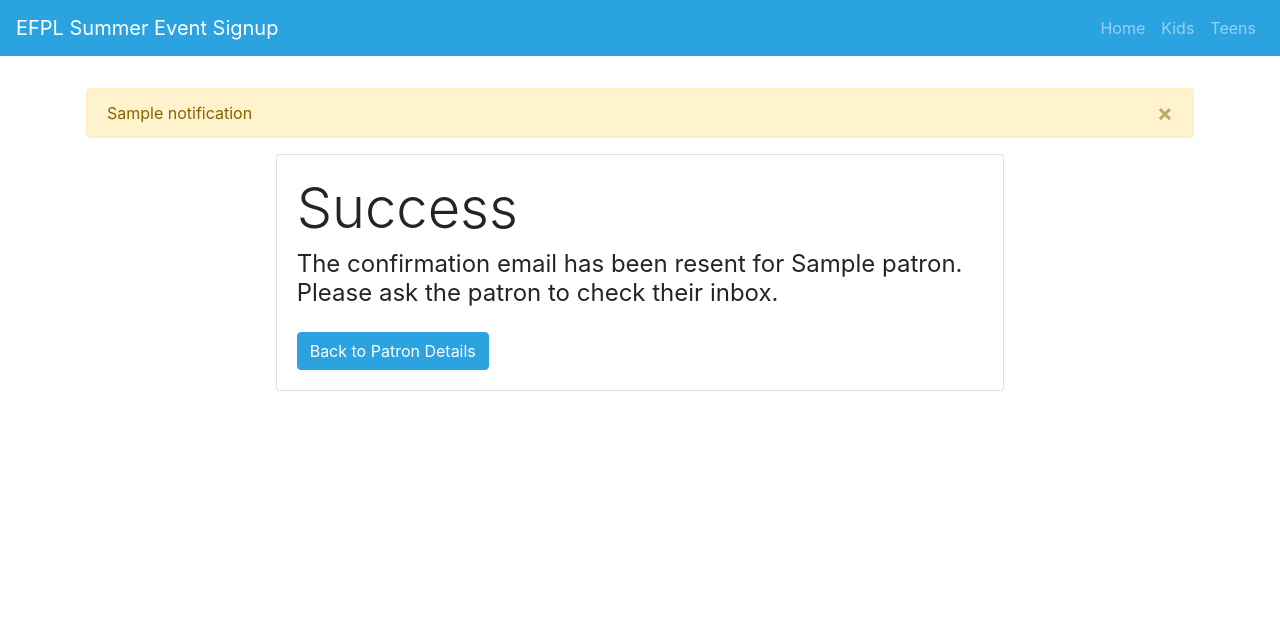
After one commit to joseph-turk/summerreading, a Django app: template app/templates/patrons/confirmation_resent.html in a window 1280 px wide. The commit adds this page. Shown: the top 631 px of the page. Run offline with Django 3.2, Linux system fonts and the light colour scheme; the template is opened without the code that fills it: most values are stand-ins (such as "Sample title", 1, 10 or a date in 2020); some libraries are stand-ins or nearby versions.

Commit message:
Add ability to resend confirmation emails

```diff
--- /dev/null
+++ b/app/templates/patrons/confirmation_resent.html
@@ -0,0 +1,24 @@
+{% extends 'shared/layout.html' %}
+{% load static %}
+{% block content %}
+
+<div class="row">
+  <div class="col-xl-8 offset-xl-2">
+    <div class="card">
+      <div class="card-body">
+        <h2 class="display-4">Success</h2>
+
+        <p class="h4 mb-4 font-weight-normal">
+          The confirmation email has been resent for {{ patron.name }}.<br>
+          Please ask the patron to check their inbox.
+        </p>
+
+        <a href="{% url 'app:patron' patron.id %}" class="btn btn-primary">
+          Back to Patron Details
+        </a>
+      </div>
+    </div>
+  </div>
+</div>
+
+{% endblock %}
--- a/app/templates/patrons/detail.html
+++ b/app/templates/patrons/detail.html
@@ -7,6 +7,7 @@
     <h2 class="display-4">Summer Signup Details</h2>
 
     <button class="btn btn-primary" onclick="window.print()">Print</button>
+    <a href="{% url 'app:resend_confirmation' patron.id %}" class="btn btn-primary">Resend Confirmation Email</a>
   </div>
 </div>
 
--- a/app/urls.py
+++ b/app/urls.py
@@ -33,5 +33,9 @@ urlpatterns = [
     path('events/<int:pk>', views.ProgramDetail.as_view(), name='detail'),
     path('events/<int:pk>/print', views.program_print, name='print'),
     path('patrons/', views.patrons, name='patrons'),
-    path('patrons/<uuid:pk>', views.patron_detail, name='patron')
+    path('patrons/<uuid:pk>', views.patron_detail, name='patron'),
+    path('patrons/<uuid:pk>/resend_confirmation',
+         views.resend_confirmation, name='resend_confirmation'),
+    path('patrons/<uuid:pk>/confirmation_resent',
+         views.confirmation_resent, name='confirmation_resent')
 ] + static(settings.MEDIA_URL, document_root=settings.MEDIA_ROOT)
```
Also changed, not shown: app/views.py (+29 -0 lines).
